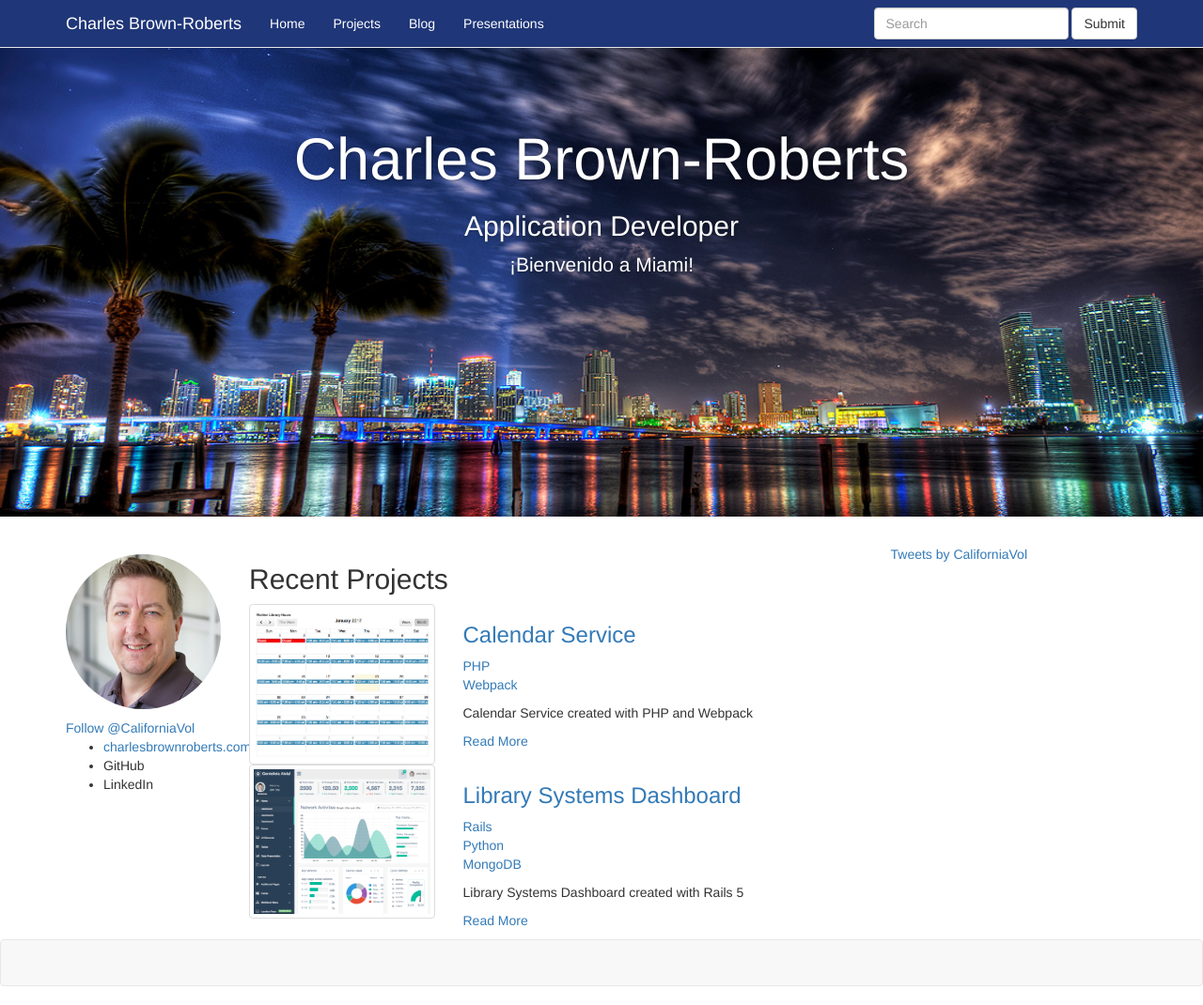
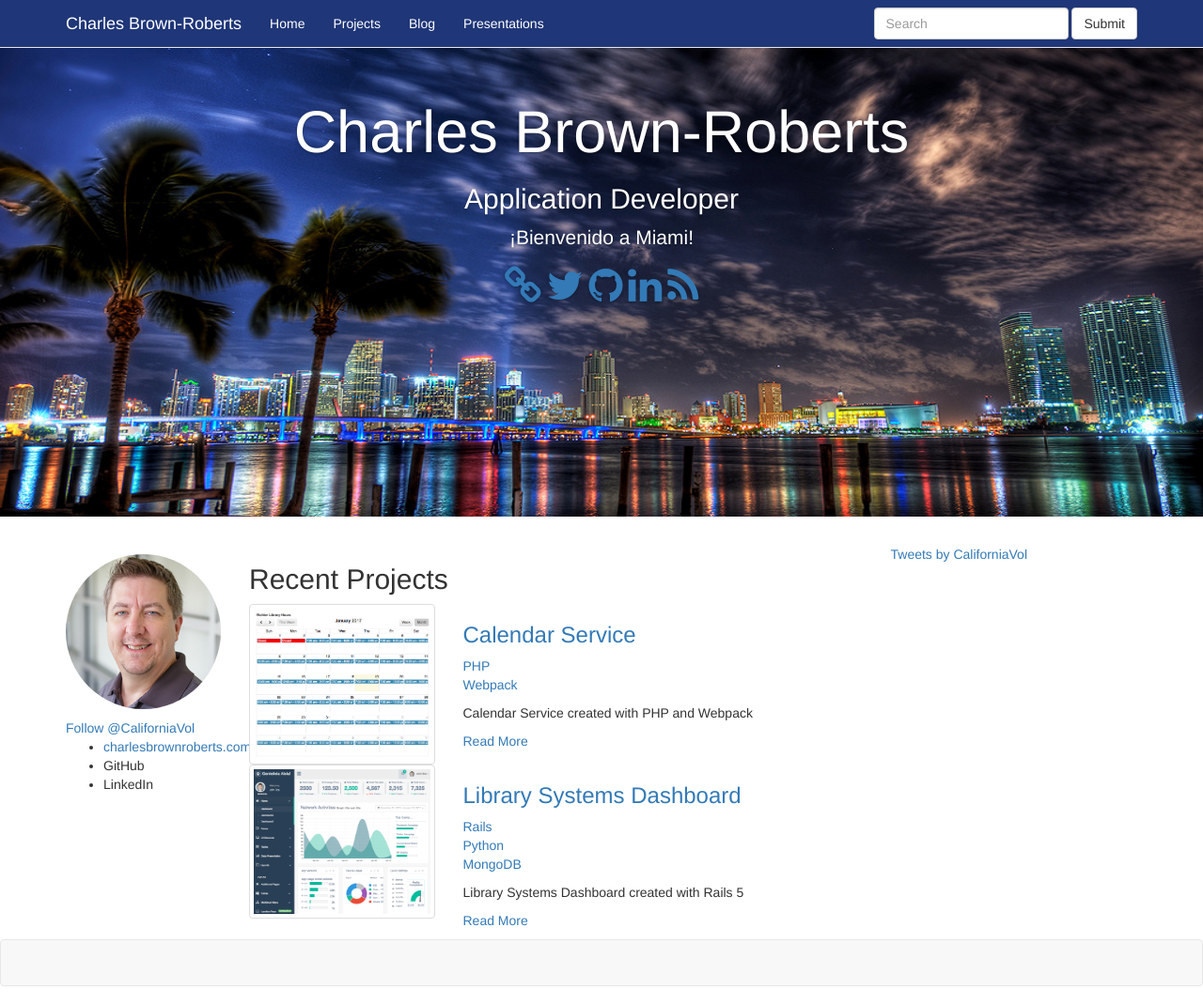
Before and after one commit to cgb37/cgb37.github.io, a Jekyll site: the page built from index.html, in a window 1280 px wide and 1070 px high. Shown: the whole window at 94% size. Built offline with Jekyll 4.4.1, drawn with Linux system fonts in a browser that asks for light colours; nearby versions of some CDN libraries; a script that is not in the unit is left out; comment, search, counter and statistics services are not loaded.

Commit message:
added social icons

```diff
--- a/_config.yml
+++ b/_config.yml
@@ -21,6 +21,13 @@ baseurl: "" # the subpath of your site, e.g. /blog
 url: "" # the base hostname & protocol for your site, e.g. http://example.com
 twitter_username: californiavol
 github_username:  cgb37
+
+github_url: http://github.com/cgb37
+twitter_url: http://twitter.com/californiavol
+google_plus_url: https://plus.google.com/u/0/+CharlesBrownRoberts
+linkedin_url: https://www.linkedin.com/pub/charles-brown-roberts/32/547/303
+website_url: http://charlesbrownroberts.com
+feed_url: https://cgb37.github.io/feed.xml
 
 # Build settings
 markdown: kramdown
--- a/index.html
+++ b/index.html
@@ -10,6 +10,13 @@ title: Charles Brown-Roberts Developer Projects
         <h1>Charles Brown-Roberts</h1>
         <h2>Application Developer</h2>
         <p>¡Bienvenido a Miami!</p>
+        <p>
+            <a href="{{ site.website_url }}"><i class="fa fa-link fa-2x"></i></a>
+            <a href="{{ site.twitter_url }}"><i class="fa fa-twitter fa-2x"></i></a>
+            <a href="{{ site.github_url }}"><i class="fa fa-github fa-2x"></i></a>
+            <a href="{{ site.linkedin_url }}"><i class="fa fa-linkedin fa-2x"></i></a>
+            <a href="{{ site.feed_url }}"><i class="fa fa-rss fa-2x"></i></a>
+        </p>
     </div>
     <img src="{{ site.baseurl }}/images/jumbotron.jpg">
 </div>
```
